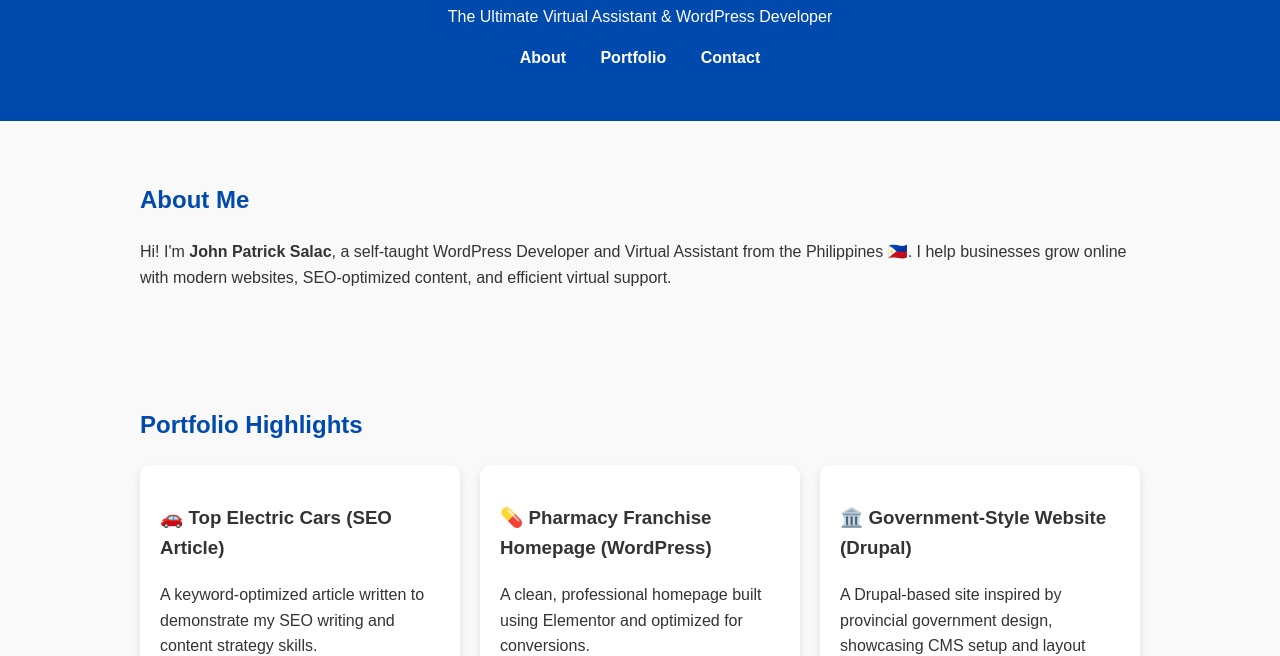
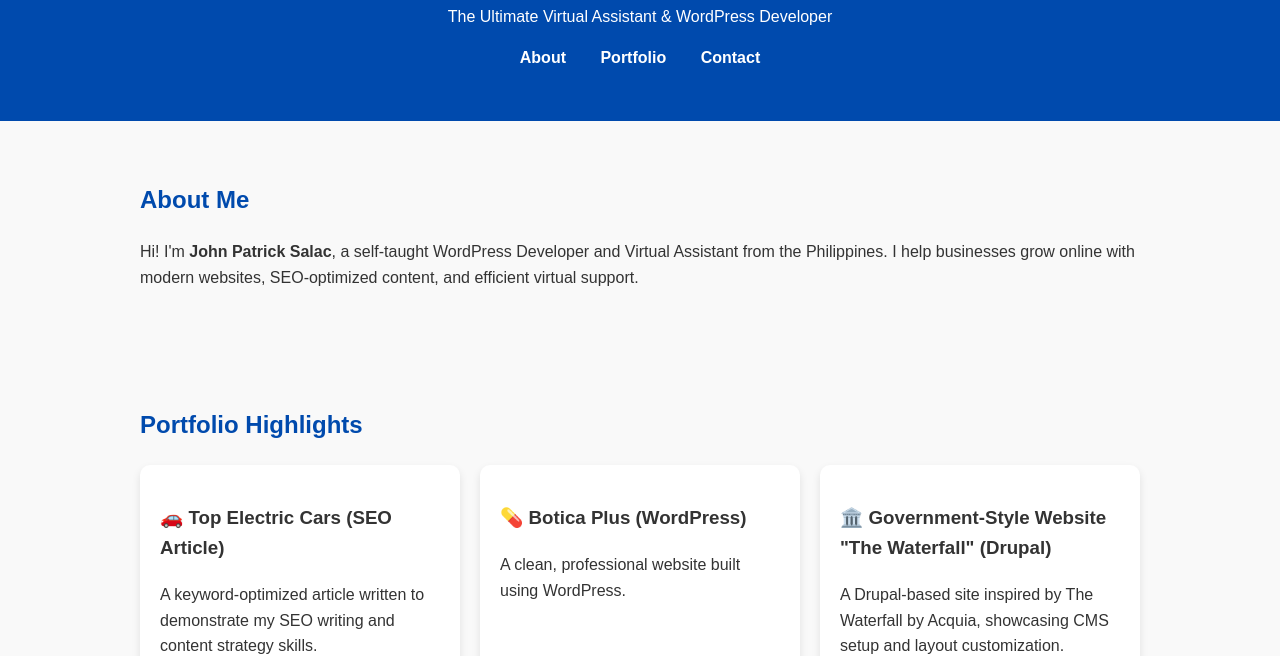
Before and after one commit to salac25/salac25.github.io, a plain HTML site: page index.html in a window 1280 px wide. Shown: the part 153-809 px from the top of the page. Drawn offline with Linux system fonts and the light colour scheme.

Commit message:
Update personal introduction and project descriptions

```diff
--- a/index.html
+++ b/index.html
@@ -19,7 +19,7 @@
 
   <section id="about">
     <h2>About Me</h2>
-    <p>Hi! I'm <strong>John Patrick Salac</strong>, a self-taught WordPress Developer and Virtual Assistant from the Philippines 🇵🇭.
+    <p>Hi! I'm <strong>John Patrick Salac</strong>, a self-taught WordPress Developer and Virtual Assistant from the Philippines.
     I help businesses grow online with modern websites, SEO-optimized content, and efficient virtual support.</p>
   </section>
 
@@ -32,13 +32,13 @@
       </div>
 
       <div class="card">
-        <h3>💊 Pharmacy Franchise Homepage (WordPress)</h3>
-        <p>A clean, professional homepage built using Elementor and optimized for conversions.</p>
+        <h3>💊 Botica Plus (WordPress)</h3>
+        <p>A clean, professional website built using WordPress.</p>
       </div>
 
       <div class="card">
-        <h3>🏛️ Government-Style Website (Drupal)</h3>
-        <p>A Drupal-based site inspired by provincial government design, showcasing CMS setup and layout customization.</p>
+        <h3>🏛️ Government-Style Website "The Waterfall" (Drupal)</h3>
+        <p>A Drupal-based site inspired by The Waterfall by Acquia, showcasing CMS setup and layout customization.</p>
       </div>
     </div>
   </section>
```
